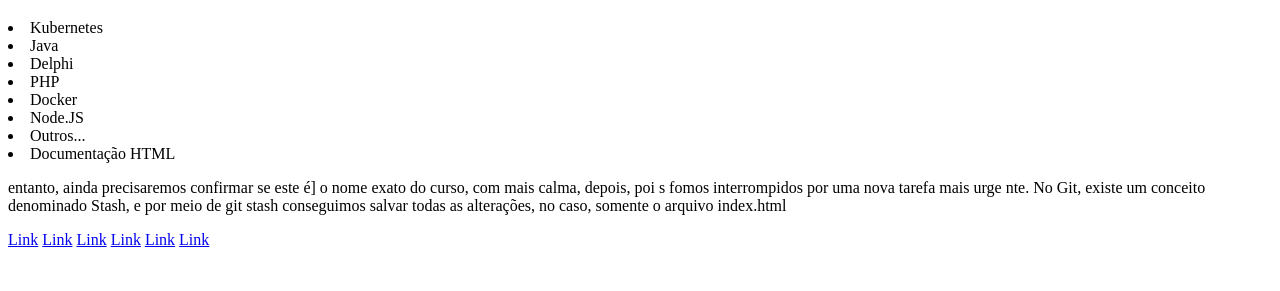
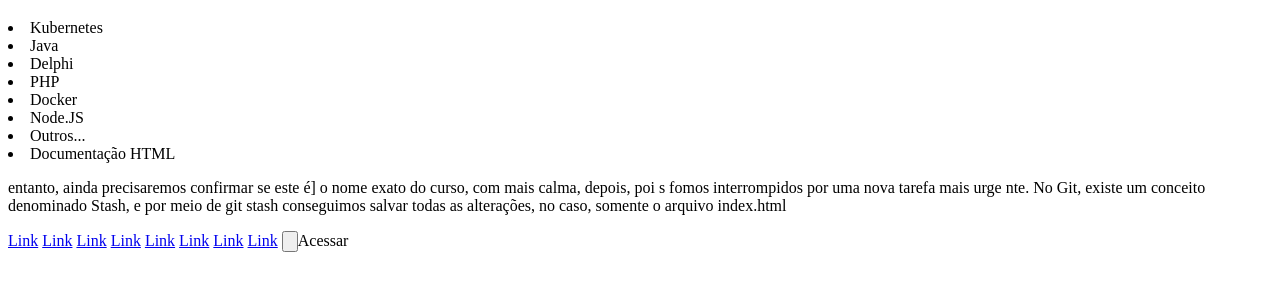
Before and after one commit to supertuxalone/projetoGit, a plain HTML site: page index.html in a window 1280 px wide. Shown: the part 61-352 px from the top of the page. Drawn offline with Linux system fonts and the light colour scheme.

Commit message:
Adcionando Commit com Master com Botão

```diff
--- a/index.html
+++ b/index.html
@@ -31,4 +31,10 @@
     <a href="www.iracemapolis.com">Link</a>
     <a href="www.rodeio.com">Link</a>
     <a href="www.HBO.com">Link</a>
+    <a href="www.R7.com">Link</a>
+    <a href="www.otam.com">Link</a>
+
+    <table>
+        <input type="button">Acessar
+    </table>
 </html>
```
